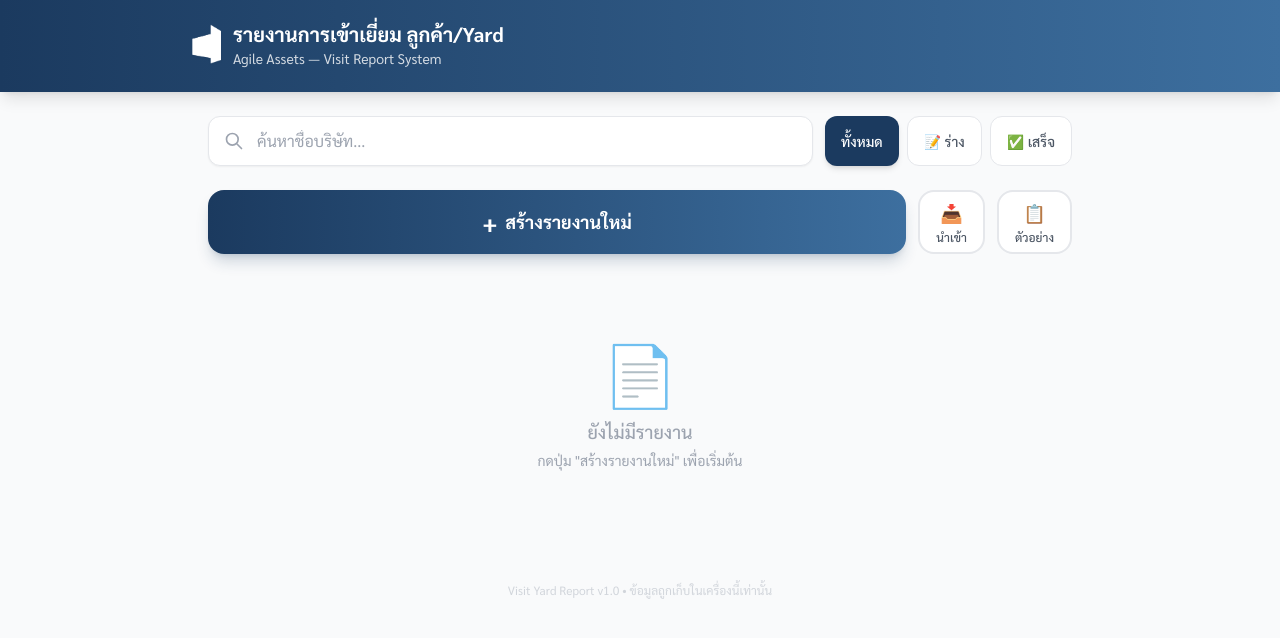
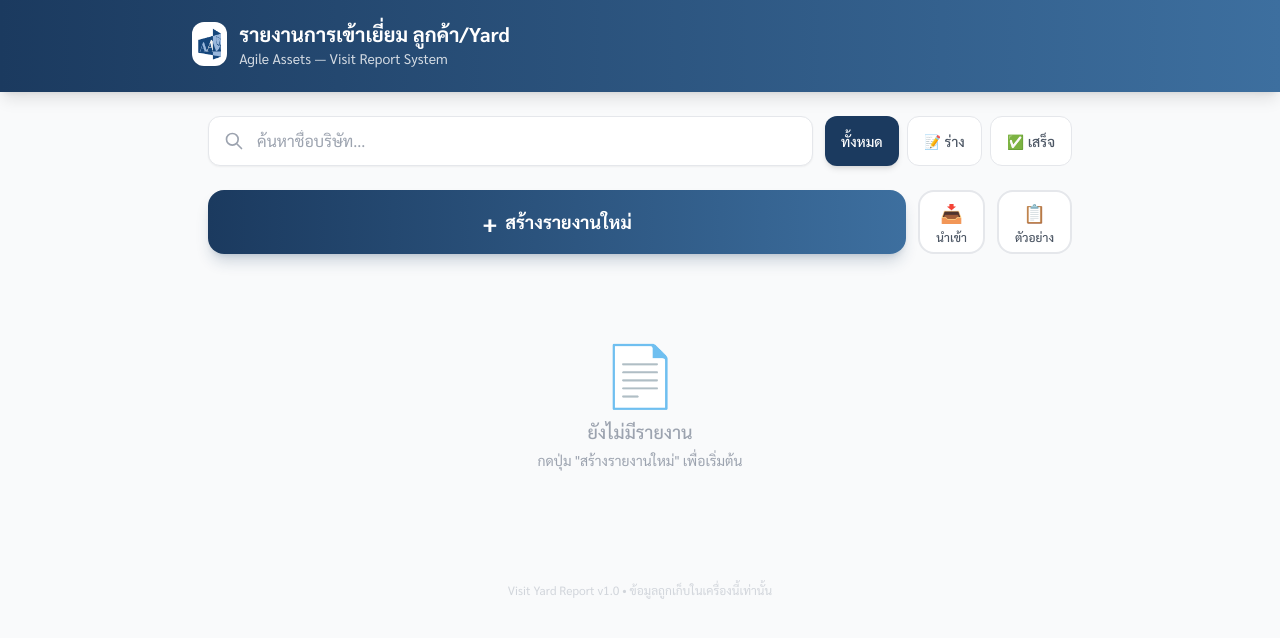
Before and after one commit to Karumine/visit-yard, a React (Vite) app: page /visit-yard in a window 1280 px wide. Shown: the top 638 px of the page. Built offline with nearby package versions, Linux system fonts and the light colour scheme.

Commit message:
fix: display full color Agile Assets logo on home screen header

```diff
--- a/src/screens/HomeScreen.tsx
+++ b/src/screens/HomeScreen.tsx
@@ -83,12 +83,14 @@ export default function HomeScreen() {
       <header className="bg-gradient-to-r from-primary to-primary-400 text-white px-6 py-5 shadow-lg">
         <div className="max-w-4xl mx-auto">
           <div className="flex items-center gap-3 mb-1">
-            <img
-              src="/Logo_Agile Assets_CMYK.png"
-              alt="Agile Assets Logo"
-              className="h-10 w-auto object-contain brightness-0 invert drop-shadow-sm"
-              onError={(e) => { (e.target as HTMLImageElement).src = '/logo.png'; }}
-            />
+            <div className="bg-white rounded-xl p-1.5 shadow-sm flex items-center justify-center">
+              <img
+                src="/Logo_Agile Assets_CMYK.png"
+                alt="Agile Assets Logo"
+                className="h-8 w-auto object-contain"
+                onError={(e) => { (e.target as HTMLImageElement).src = '/logo.png'; }}
+              />
+            </div>
             <div>
               <h1 className="text-xl font-bold">รายงานการเข้าเยี่ยม ลูกค้า/Yard</h1>
               <p className="text-sm opacity-80">Agile Assets — Visit Report System</p>
```
